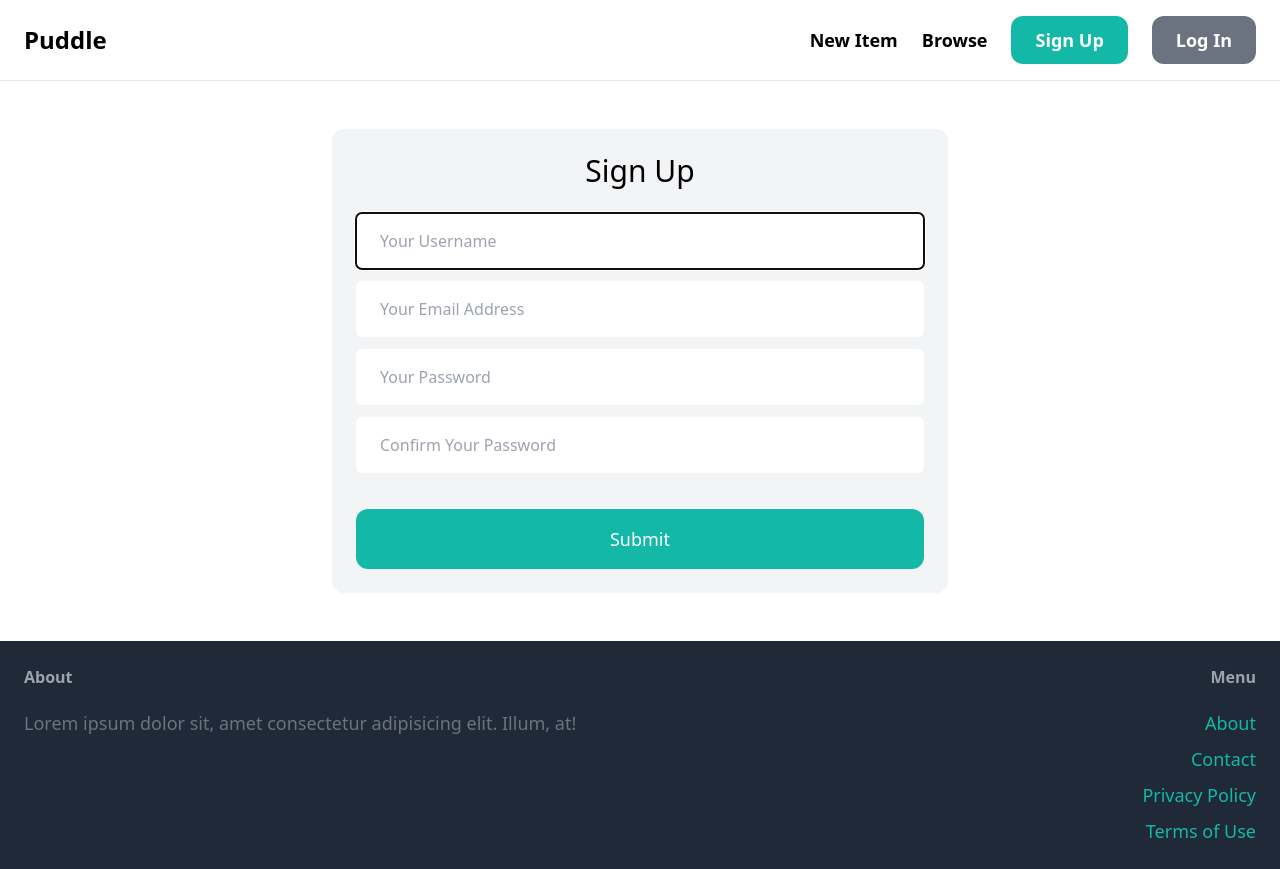
After one commit to khalidmahamud/django-marketplace-puddle, a Django app: page /signup/ in a window 1280 px wide. The commit adds this page. Run offline with Django 5.2, Linux system fonts and the light colour scheme; some libraries are stand-ins or nearby versions.

```diff
--- /dev/null
+++ b/core/forms.py
@@ -0,0 +1,61 @@
+from django import forms
+from django.contrib.auth.forms import UserCreationForm, AuthenticationForm
+from django.contrib.auth.models import User
+
+
+class SignUpForm(UserCreationForm):
+    class Meta:
+        model = User
+        fields = ("username", "email", "password1", "password2")
+
+    username = forms.CharField(
+        widget=forms.TextInput(
+            attrs={
+                "placeholder": "Your Username",
+                "class": "w-full py-4 px-6 rounded-md",
+            }
+        )
+    )
+    email = forms.EmailField(
+        widget=forms.TextInput(
+            attrs={
+                "placeholder": "Your Email Address",
+                "class": "w-full py-4 px-6 rounded-md",
+            }
+        )
+    )
+    password1 = forms.CharField(
+        widget=forms.PasswordInput(
+            attrs={
+                "placeholder": "Your Password",
+                "class": "w-full py-4 px-6 rounded-md",
+            }
+        )
+    )
+    password2 = forms.CharField(
+        widget=forms.PasswordInput(
+            attrs={
+                "placeholder": "Confirm Your Password",
+                "class": "w-full py-4 px-6 rounded-md",
+            }
+        )
+    )
+
+
+class LoginForm(AuthenticationForm):
+    username = forms.CharField(
+        widget=forms.TextInput(
+            attrs={
+                "placeholder": "Your Username",
+                "class": "w-full py-4 px-6 rounded-md",
+            }
+        )
+    )
+    password = forms.CharField(
+        widget=forms.PasswordInput(
+            attrs={
+                "placeholder": "Your Password",
+                "class": "w-full py-4 px-6 rounded-md",
+            }
+        )
+    )
--- a/core/templates/core/base.html
+++ b/core/templates/core/base.html
@@ -12,7 +12,7 @@
   </head>
   <body>
     <header class="border-b border-gray-200">
-      <nav class="max-w-7xl mx-auto p-6 flex justify-between items-center ">
+      <nav class="max-w-7xl mx-auto p-6 flex justify-between items-center">
         <a href="/" class="text-2xl font-semibold">Puddle</a>
         <ul class="flex space-x-6">
           <li>
@@ -21,18 +21,29 @@
           <li>
             <a href="#" class="text-lg font-semibold hover:text-gray-500">Browse</a>
           </li>
-
-          <li>
-            <a href="#" class="px-6 py-3 text-lg font-semibold bg-teal-500 text-white rounded-xl hover:bg-teal-700">Sign Up</a>
-          </li>
-          <li>
-            <a href="#" class="px-6 py-3 text-lg font-semibold bg-gray-500 text-white rounded-xl hover:bg-gray-700">Log In</a>
-          </li>
+          {% if request.user.is_authenticated %}
+            <li>
+              <a href="#" class="px-6 py-3 text-lg font-semibold bg-teal-500 text-white rounded-xl hover:bg-teal-700">Inbox</a>
+            </li>
+            <li>
+              <a href="#" class="px-6 py-3 text-lg font-semibold bg-gray-500 text-white rounded-xl hover:bg-gray-700">Dashboard</a>
+            </li>
+            <li>
+              <a href="{% url 'core:logout' %}" class="px-6 py-3 text-lg font-semibold bg-gray-500 text-white rounded-xl hover:bg-gray-700">Log Out</a>
+            </li>
+          {% else %}
+            <li>
+              <a href="{% url 'core:signup' %}" class="px-6 py-3 text-lg font-semibold bg-teal-500 text-white rounded-xl hover:bg-teal-700">Sign Up</a>
+            </li>
+            <li>
+              <a href="{% url 'core:login' %}" class="px-6 py-3 text-lg font-semibold bg-gray-500 text-white rounded-xl hover:bg-gray-700">Log In</a>
+            </li>
+          {% endif %}
         </ul>
       </nav>
     </header>
     <main class="max-w-7xl mx-auto">
-      <div class="py-12 px-6 ">
+      <div class="py-12 px-6">
         {% block content %}
 
         {% endblock %}
@@ -52,7 +63,7 @@
               <a href="#" class="text-lg text-teal-500 hover:text-teal-700">About</a>
             </li>
             <li>
-              <a href="{% url 'contact' %}" class="text-lg text-teal-500 hover:text-teal-700">Contact</a>
+              <a href="{% url 'core:contact' %}" class="text-lg text-teal-500 hover:text-teal-700">Contact</a>
             </li>
             <li>
               <a href="#" class="text-lg text-teal-500 hover:text-teal-700">Privacy Policy</a>
--- /dev/null
+++ b/core/templates/core/signup.html
@@ -0,0 +1,39 @@
+{% extends 'core/base.html' %}
+
+{% block title %}
+  Sign Up
+{% endblock %}
+
+{% block content %}
+  <div class="w-1/2 p-6 mx-auto bg-gray-100 rounded-xl">
+    <h1 class="mb-6 text-3xl text-center">Sign Up</h1>
+
+    <form action="." method="post">
+      {% csrf_token %}
+
+      <div class="mb-3">
+        {{ form.username }}
+      </div>
+      <div class="mb-3">
+        {{ form.email }}
+      </div>
+      <div class="mb-3">
+        {{ form.password1 }}
+      </div>
+      <div class="mb-3">
+        {{ form.password2 }}
+      </div>
+
+      {% if form.errors or form.non_field_errors %}
+        <div class="mb-3 p-6 bg-red-100 rounded-xl">
+          {% for field in form %}
+            {{ field.errors }}
+          {% endfor %}
+          {{ from.non_field_errors }}
+        </div>
+      {% endif %}
+
+      <button class="mt-6 py-4 w-full text-lg bg-teal-500 hover:bg-teal-700 rounded-xl text-white">Submit</button>
+    </form>
+  </div>
+{% endblock %}
--- a/core/urls.py
+++ b/core/urls.py
@@ -2,7 +2,12 @@ from django.urls import path
 
 from . import views
 
+app_name = "core"
+
 urlpatterns = [
     path("", views.index, name="index"),
-    path("contact/", views.contact, name="contact")
+    path("signup/", views.signup, name="signup"),
+    path("login/", views.LoginView.as_view(), name="login"),
+    path("logout/", views.logout_user, name="logout"),
+    path("contact/", views.contact, name="contact"),
 ]
--- a/core/views.py
+++ b/core/views.py
@@ -1,6 +1,9 @@
-from django.shortcuts import render
+from django.shortcuts import redirect, render
+from django.contrib.auth import authenticate, login, logout
+from django.contrib.auth.views import LoginView
 
 from item.models import Category, Item
+from .forms import SignUpForm, LoginForm
 
 # Create your views here.
 
@@ -16,3 +19,27 @@ def index(request):
 
 def contact(request):
     return render(request, "core/contact.html")
+
+
+def signup(request):
+    if request.method == "POST":
+        form = SignUpForm(request.POST)
+
+        if form.is_valid():
+            form.save()
+
+            return redirect("core:login")
+    else:
+        form = SignUpForm()
+
+    return render(request, "core/signup.html", {"form": form})
+
+
+class LoginView(LoginView):
+    form_class = LoginForm
+    template_name = "core/login.html"
+
+
+def logout_user(request):
+    logout(request)
+    return redirect("core:index")
--- a/puddle/settings.py
+++ b/puddle/settings.py
@@ -26,6 +26,10 @@ SECRET_KEY = 'django-insecure-$68uz_xn16jd19dbiep%tqj(wi5^^(4(qxojj!ga#&xhbo$yxf
 DEBUG = True
 
 ALLOWED_HOSTS = []
+
+LOGIN_URL = "/login/"
+LOGIN_REDIRECT_URL = "/"
+LOGOUT_REDIRECT_URL = "/"
 
 
 # Application definition
```
Also changed, not shown: core/templates/core/login.html (added, +29 -0 lines), db.sqlite3.
